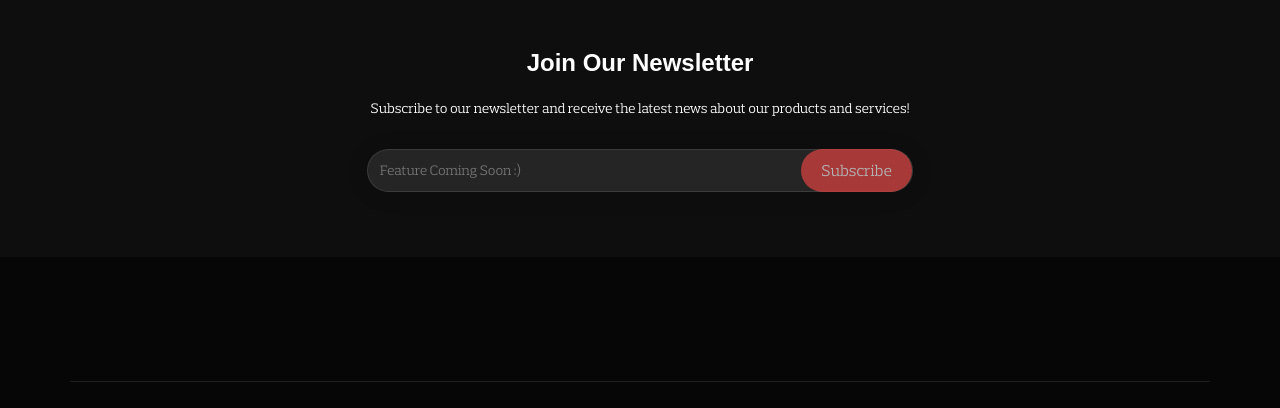
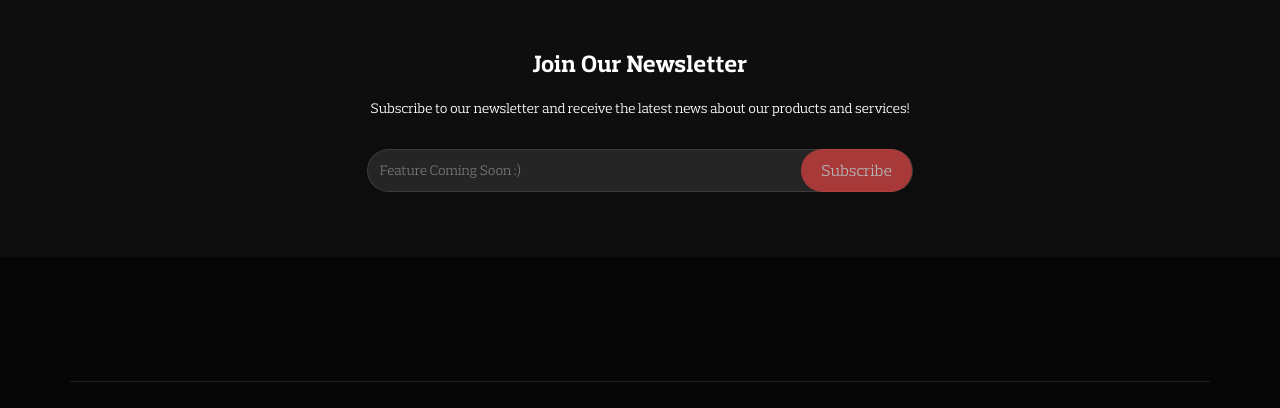
Before and after one commit to gcimedia/schools, a Django app: page / in a window 1280 px wide. Shown: the part 801-1209 px from the top of the page. Run offline with Django 4.2, Linux system fonts and the light colour scheme; data comes from the database, SQL or seed files in the repository; some libraries are stand-ins or nearby versions.

Commit message:
refactor: update heading fonts and adjust hero columns

```diff
--- a/apps/base/static/base/index.css
+++ b/apps/base/static/base/index.css
@@ -17,8 +17,8 @@
 
 :root {
   --default-font: "PreloSlab", "Roboto", system-ui, -apple-system, "Segoe UI", Roboto, "Helvetica Neue", Arial, "Noto Sans", "Liberation Sans", sans-serif, "Apple Color Emoji", "Segoe UI Emoji", "Segoe UI Symbol", "Noto Color Emoji";
-  --heading-font: "Montserrat", sans-serif;
-  --nav-font: "Poppins", sans-serif;
+  --heading-font: "PreloSlab", sans-serif; /* Was using "Montserrat" */
+  --nav-font: "PreloSlab" sans-serif;  /* Was using "Poppins" */
 }
 
 /* Global Colors - The following color variables are used throughout the website. Updating them here will change the color scheme of the entire website */
@@ -94,6 +94,7 @@ h3,
 h4,
 h5,
 h6 {
+  letter-spacing: 0.02em;
   color: var(--heading-color);
   font-family: var(--heading-font);
 }
--- a/apps/base/templates/base/layout/hero/layout.html
+++ b/apps/base/templates/base/layout/hero/layout.html
@@ -6,13 +6,13 @@
            style="background-image: url('{% org_cover_image %}')">
     <div class="container text-center">
       <div class="row justify-content-center" data-aos="zoom-out">
-        <div class="col-lg-8">
+        <div class="col-lg-9">
           <img src="{% org_logo %}"
                width="130"
                height="133"
                alt=""
                class="img-fluid mb-3" />
-          <h2>{% org_name %}</h2>
+               <h2>{% org_name %}</h2>
           <p>{% org_description %}</p>
           <span>{% include 'base/widget/hero-btn-1/widget.html' %}</span>
           <span class="ms-2">{% include 'base/widget/hero-btn-2/widget.html' %}</span>
```
